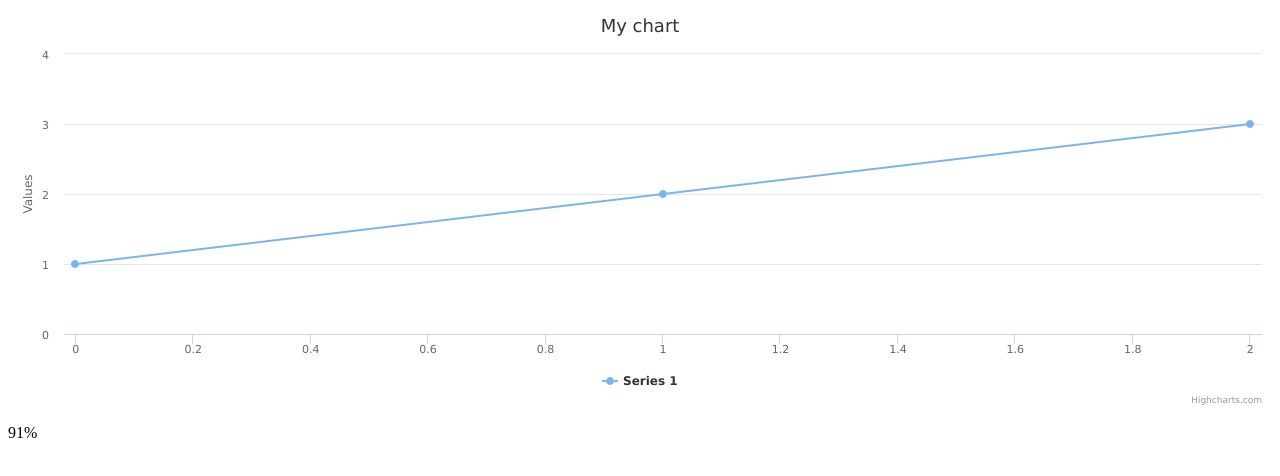
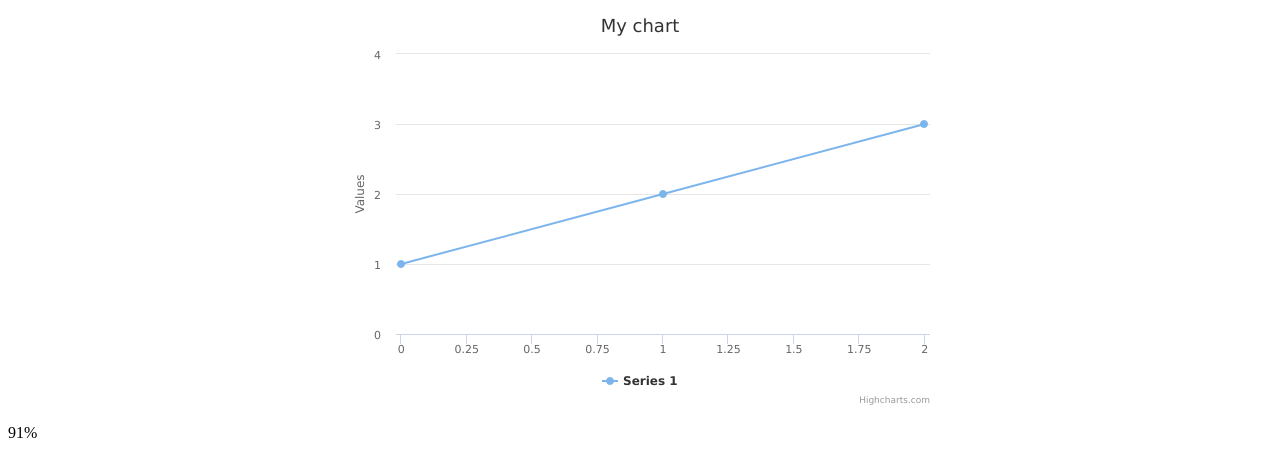
Before and after one commit to AdamMescher/storytelling-with-data, a Next.js app: page / in a window 1280 px wide. Shown: the top 476 px of the page. Built offline with nearby package versions, Linux system fonts and the light colour scheme.

Commit message:
Add Graph component styles

```diff
--- a/components/Graph/styled.js
+++ b/components/Graph/styled.js
@@ -1,5 +1,17 @@
 import styled from 'styled-components';
 
-const StyledGraph = styled.div``;
+const StyledGraph = styled.div`
+  height: '100%';
+  width: '100%';
+  display: flex;
+  justify-content: center;
+  align-items: center;
+  p {
+    font-family: sans-serif;
+    font-size: 10rem;
+    font-weight: bold;
+    color: #4F81BD;
+  }
+`;
 
 export default StyledGraph;
```
